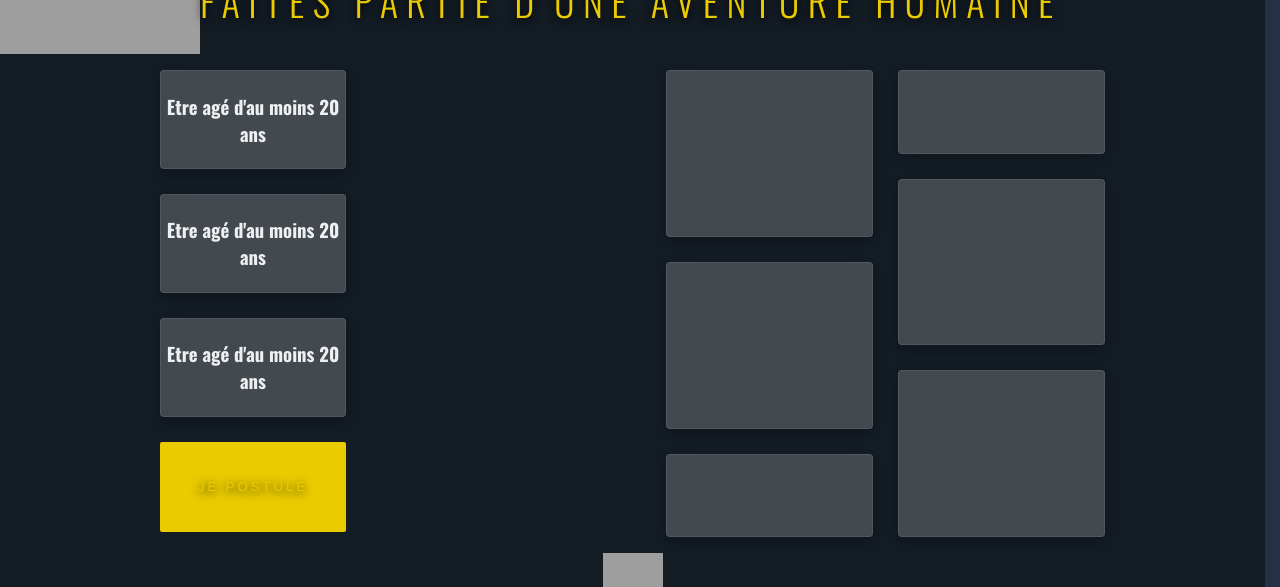
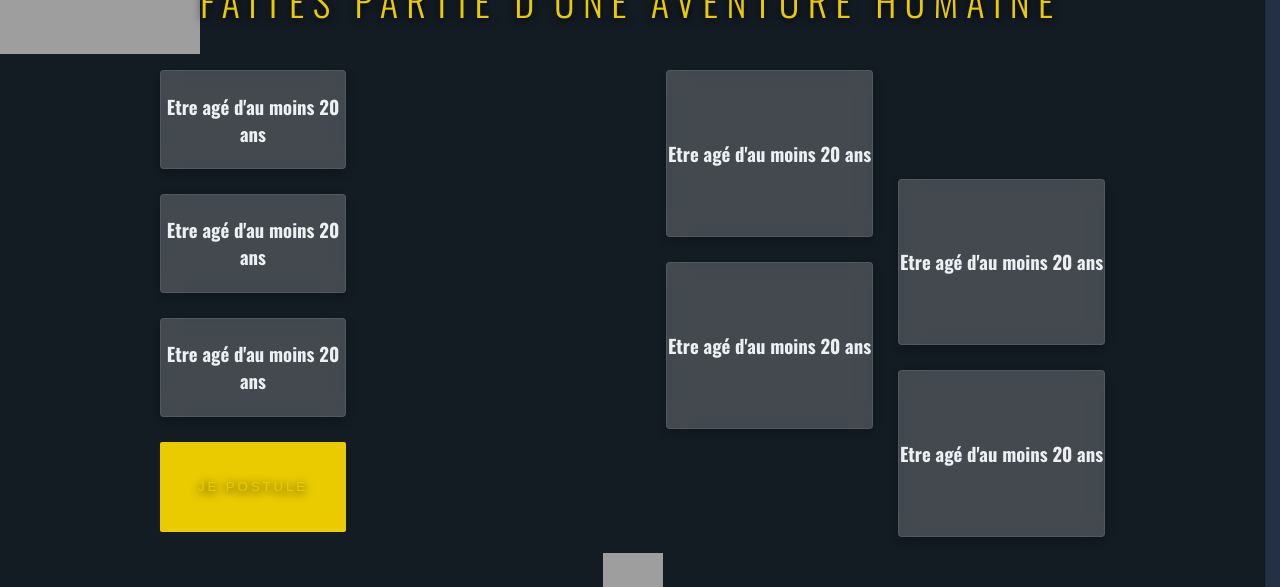
Before and after one commit to caillau-thomas/the-argonauts, a React (Vite) app: page / in a window 1280 px wide. Shown: the part 2686-3273 px from the top of the page. Built offline with nearby package versions, Linux system fonts and the light colour scheme; grey boxes are pictures that could not be loaded.

Commit message:
agn-25 (style): style update

```diff
--- a/src/Components/RecrutementComponent.jsx
+++ b/src/Components/RecrutementComponent.jsx
@@ -18,9 +18,10 @@ export const Container = styled.div`
 export const ContainerTop = styled.div`
   display: flex;
   flex-direction: row;
+  margin: 0;
   @media (max-width: 1080px) {
-    display: grid;
-    grid-template-columns: 1fr;
+    display: flex;
+    flex-direction: column;
     justify-content: center;
     text-align: center;
   }
@@ -57,12 +58,12 @@ export const HeadingContainer = styled.div`
 
 ////////////////////////////////////////////////
 
-
 export const Columns = styled.div`
   display: grid;
   grid-template-columns: 2fr 3fr;
   @media (max-width: 1080px) {
     grid-template-columns: 1fr;
+    gap: 25px;
   }
 `
 
@@ -74,7 +75,7 @@ export const LeftColumns = styled.div`
   margin-right: 10em;
   @media (max-width: 1080px) {
     margin-left: 5em;
-  margin-right: 5em;
+    margin-right: 5em;
   }
 `
 export const RightColumns = styled.div`
@@ -82,7 +83,7 @@ export const RightColumns = styled.div`
   grid-template-columns: 1fr 1fr;
   gap: 25px;
   @media (max-width: 1080px) {
-    grid-template-columns: 1fr;
+    grid-template-columns: 1fr
   }
 `
 
@@ -93,7 +94,11 @@ export const LeftContent = styled.div`
   margin-left: 10em;
   @media (max-width: 1080px) {
     margin-left: 5em;
-  margin-right: 5em;
+    margin-right: 5em;
+    grid-template-rows: 2fr 2fr;
+    .Span {
+      display: none;
+    }
   }
 `
 
@@ -103,8 +108,12 @@ export const RightContent = styled.div`
   gap: 25px;
   margin-right: 10em;
   @media (max-width: 1080px) {
+    grid-template-rows: 2fr 2fr;
     margin-left: 5em;
-  margin-right: 5em;
+    margin-right: 5em;
+    .Span {
+      display: none;
+    }
   }
 `
 
@@ -128,7 +137,7 @@ export const Button = styled.button`
 `
 
 export const HomeIcon = styled.div`
-  background-image: url("hHeadingps://image.noelshack.com/fichiers/2025/04/3/1737561974-agn-logo.png");
+  background-image: url("https://image.noelshack.com/fichiers/2025/04/3/1737561974-agn-logo.png");
   background-size: cover;
   background-position: center;
   width: 200px;
@@ -166,18 +175,28 @@ const Recrutement = () => {
           <Card>
             <h3>Etre agé d'au moins 20 ans</h3>
           </Card>
-          <Button><H6>JE POSTULE</H6></Button>
+          <Button>
+            <H6>JE POSTULE</H6>
+          </Button>
         </LeftColumns>
         <RightColumns>
           <LeftContent>
-            <Card></Card>
-            <Card></Card>
-            <Card></Card>
+            <Card>
+              <h3>Etre agé d'au moins 20 ans</h3>
+            </Card>
+            <Card>
+              <h3>Etre agé d'au moins 20 ans</h3>
+            </Card>
+            <span className="Span" />
           </LeftContent>
           <RightContent>
-            <Card></Card>
-            <Card></Card>
-            <Card></Card>
+            <span className="Span" />
+            <Card>
+              <h3>Etre agé d'au moins 20 ans</h3>
+            </Card>
+            <Card>
+              <h3>Etre agé d'au moins 20 ans</h3>
+            </Card>
           </RightContent>
         </RightColumns>
       </Columns>
```
